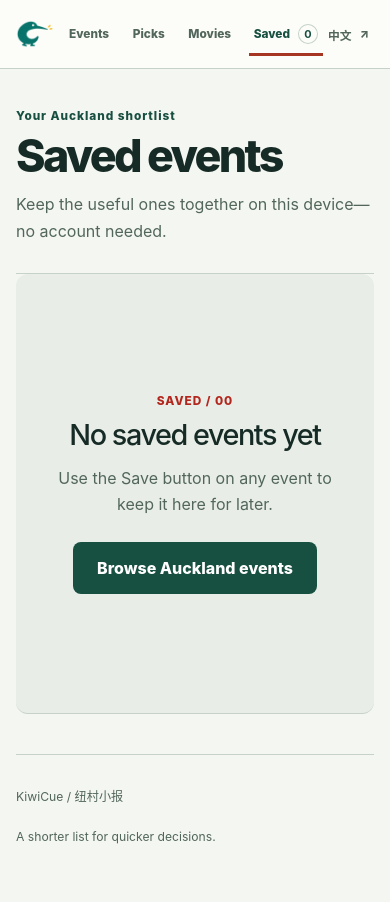
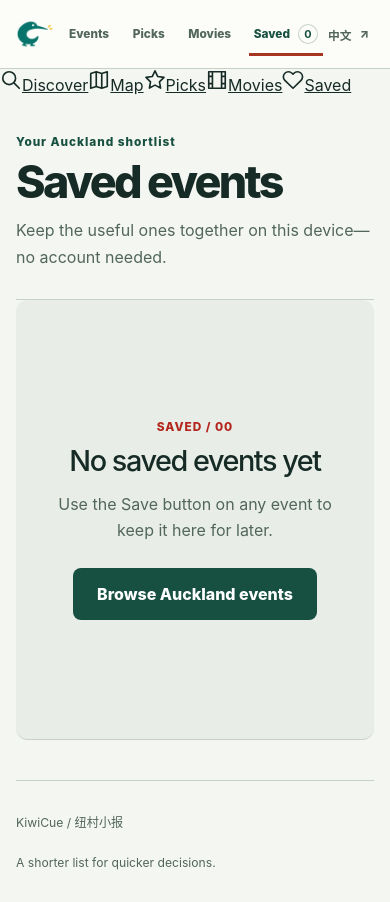
Before and after one commit to hannnnnnnny/kiwicue, a Next.js app: page /saved in a window 390 px wide. Before the commit the page ends 876 px from the top, so only its background shows below. Built offline with nearby package versions, Linux system fonts and the light colour scheme.

Commit message:
feat(navigation): add accessible five-destination mobile bar

```diff
--- a/components/portal-header.tsx
+++ b/components/portal-header.tsx
@@ -5,6 +5,18 @@ import Image from "next/image";
 import { useBookmarks } from "./bookmark-provider";
 import { LanguageToggle } from "./language-toggle";
 import { useLanguage } from "./language-provider";
+import { DiscoveryIcon } from "./discovery-icon";
+import type { MouseEvent } from "react";
+import { navigateDiscovery, useDiscoveryCollection } from "./use-discovery-collection";
+
+function navigateOnDiscoveryPage(event: MouseEvent<HTMLAnchorElement>, collection: "all" | "nearby") {
+  if (event.button !== 0 || event.metaKey || event.ctrlKey || event.shiftKey || event.altKey) return;
+  if (window.location.pathname !== "/events" && window.location.pathname !== "/") return;
+  // Filters require a route navigation to restore the full discovery view.
+  if (window.location.search) return;
+  event.preventDefault();
+  navigateDiscovery(collection);
+}
 
 const copy = {
   en: {
@@ -72,6 +84,8 @@ export function PortalHeader({ skipTarget = "event-results", currentPage }: {
   const content = copy[language];
   const activePage = currentPage ?? (skipTarget === "saved-events" ? "saved" : "events");
   const skipLabel = getSkipLabel(skipTarget, content);
+  const collection = useDiscoveryCollection();
+  const isMap = activePage === "events" && collection === "nearby";
 
   return (
     <>
@@ -134,6 +148,13 @@ export function PortalHeader({ skipTarget = "event-results", currentPage }: {
           </div>
         </header>
       </div>
+      <nav className="discovery-bottom-nav" aria-label={language === "zh" ? "手机导航" : "Mobile navigation"}>
+        <Link href="/events" onClick={event => navigateOnDiscoveryPage(event, "all")} aria-current={activePage === "events" && !isMap ? "page" : undefined}><DiscoveryIcon name="search" /><span>{language === "zh" ? "发现" : "Discover"}</span></Link>
+        <Link href="/events#map" onClick={event => navigateOnDiscoveryPage(event, "nearby")} aria-current={isMap ? "page" : undefined}><DiscoveryIcon name="map" /><span>{language === "zh" ? "地图" : "Map"}</span></Link>
+        <Link href="/recommendations" aria-current={activePage === "recommendations" ? "page" : undefined}><DiscoveryIcon name="star" /><span>{content.recommendations}</span></Link>
+        <Link href="/movies" aria-current={activePage === "movies" ? "page" : undefined}><DiscoveryIcon name="film" /><span>{content.movies}</span></Link>
+        <Link href="/saved" aria-current={activePage === "saved" ? "page" : undefined}><DiscoveryIcon name="heart" /><span>{content.saved}{count > 0 ? ` · ${count}` : ""}</span></Link>
+      </nav>
     </>
   );
 }
```
Also changed, not shown: 2 other files (tests, documents, lock files or other folders).
